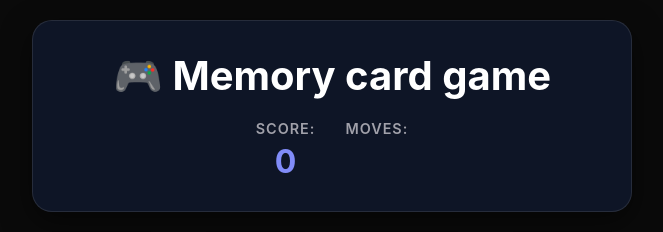
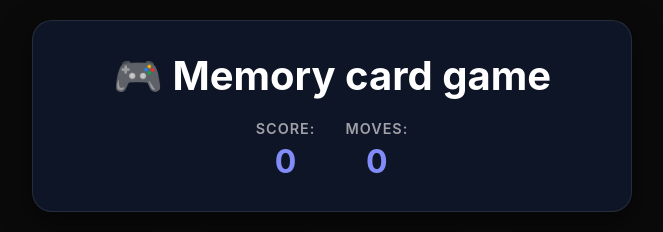
Before and after one commit to Murky-night/Memory-game, a React (Vite) app in the folder memory-game/: page / in a window 1280 px wide. Shown: the top 232 px of the page, without its empty margins (308-971 px from the left). Built offline with nearby package versions, Linux system fonts and the light colour scheme.

Commit message:
polish header logic

```diff
--- a/memory-game/src/App.jsx
+++ b/memory-game/src/App.jsx
@@ -18,8 +18,8 @@ const cardValues = [
   "🍊",
   "🍓",
   "🥝",
-  "🍑",
-  "🍒",
+  "",
+  "",
   ];
 
 function App() {
@@ -31,6 +31,8 @@ function App() {
     initializeGame,
     isGameComplete,
   } = gameLogic(cardValues);
+
+  console.log("UI is rendering with Move count:", moves);
 
   return (
     <div className="app">
--- a/memory-game/src/components/GameHeader.jsx
+++ b/memory-game/src/components/GameHeader.jsx
@@ -1,4 +1,4 @@
-export const GameHeader = ({score,move}) => {
+export const GameHeader = ({score,moves}) => {
     return (
         <div className="game-header">
         <h1>🎮 Memory card game</h1>
@@ -9,7 +9,7 @@ export const GameHeader = ({score,move}) => {
           </div>
           <div className="stat-item">
             <div className="stat-label">Moves: </div>
-            <div className="stat-value">{move}</div>
+            <div className="stat-value">{moves}</div>
           </div>
         </div>
       </div>
```
